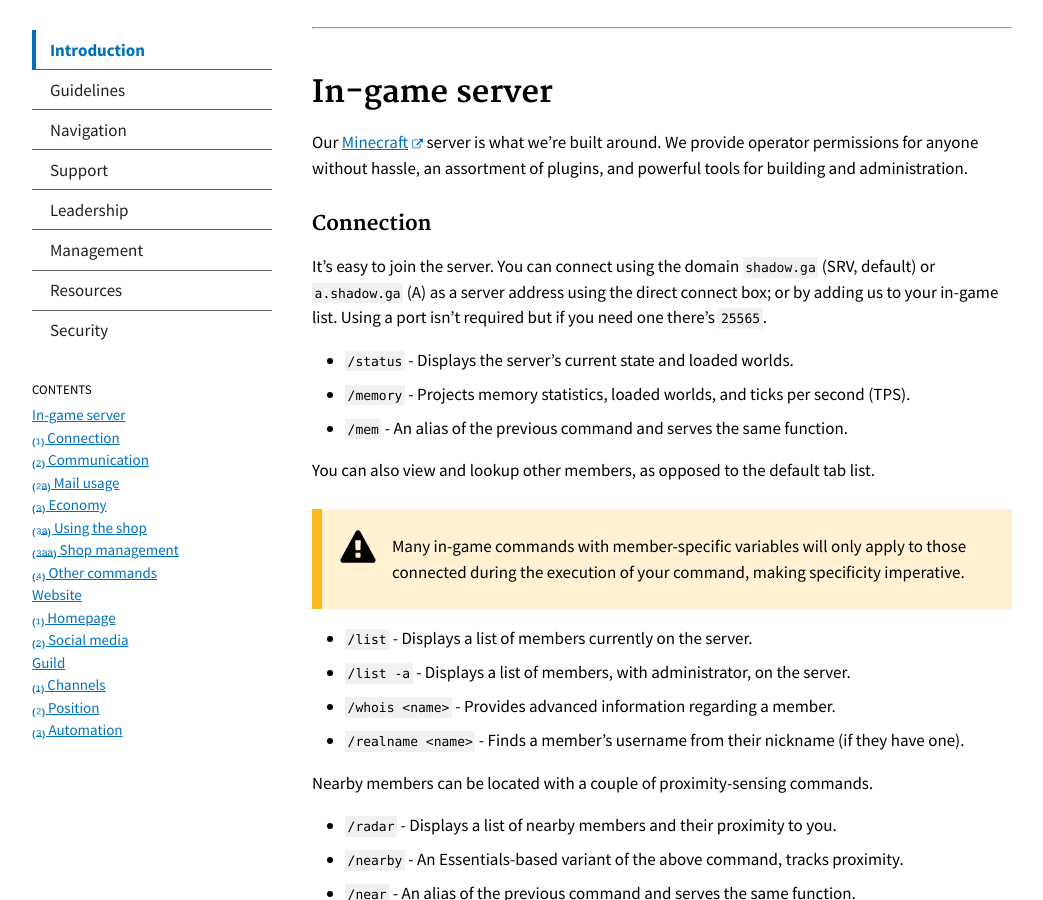
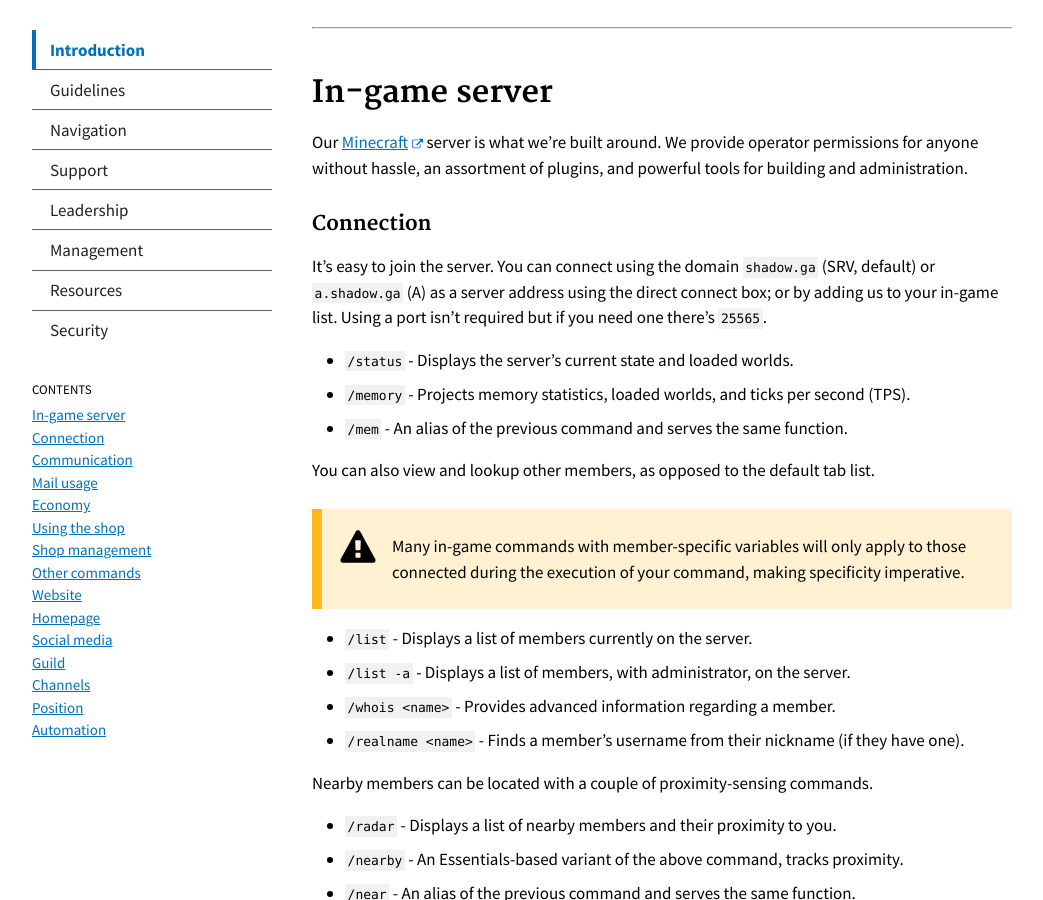
Before and after one commit to serrif/website, a Jekyll site: the page built from main/docs/introduction.md, in a window 1280 px wide and 900 px high, scrolled down 452 px. Shown: the whole window, without its empty margins (118-1161 px from the left). Built offline with Jekyll 4.4.1, drawn with Linux system fonts in a browser that asks for light colours.

Commit message:
Update introduction.md

```diff
--- a/main/docs/introduction.md
+++ b/main/docs/introduction.md
@@ -7,35 +7,35 @@ sidenav: docs
 subnav:
   - text: "In-game server"
     href: '#in-game-server'
-  - text: "₍₁₎ Connection"
+  - text: "Connection"
     href: '#connection'
-  - text: "₍₂₎ Communication"
+  - text: "Communication"
     href: '#communication'
-  - text: "₍₂ₐ₎ Mail usage"
+  - text: "Mail usage"
     href: '#mail-usage'
-  - text: "₍₃₎ Economy"
+  - text: "Economy"
     href: '#economy'
-  - text: "₍₃ₐ₎ Using the shop"
+  - text: "Using the shop"
     href: '#using-the-shop'
-  - text: "₍₃ₐₐ₎ Shop management"
+  - text: "Shop management"
     href: '#shop-management'
-  - text: "₍₄₎ Other commands"
+  - text: "Other commands"
     href: '#economy'
   -
   - text: "Website"
     href: '#website'
-  - text: "₍₁₎ Homepage"
+  - text: "Homepage"
     href: '#homepage'
-  - text: "₍₂₎ Social media"
+  - text: "Social media"
     href: '#social-media'
   -
   - text: "Guild"
     href: '#guild'
-  - text: "₍₁₎ Channels"
+  - text: "Channels"
     href: '#channels'
-  - text: "₍₂₎ Position"
+  - text: "Position"
     href: '#position'
-  - text: "₍₃₎ Automation"
+  - text: "Automation"
     href: '#automation'
 ---
 
```
